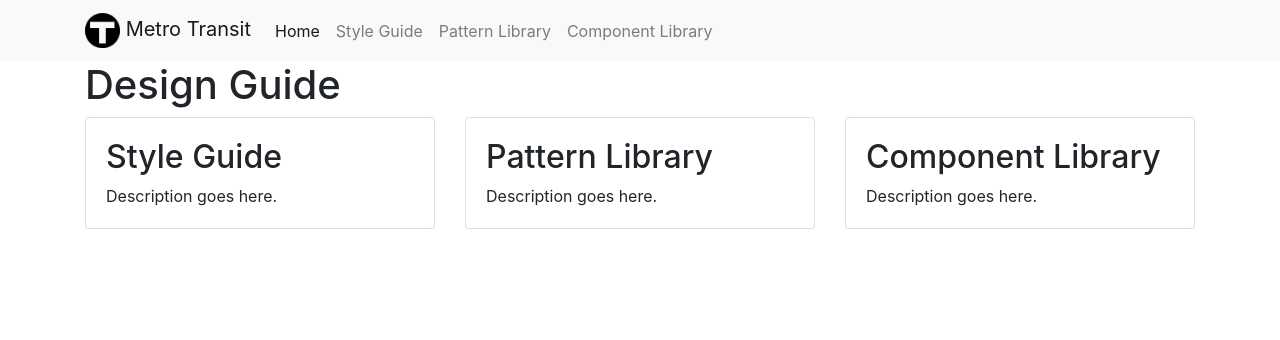
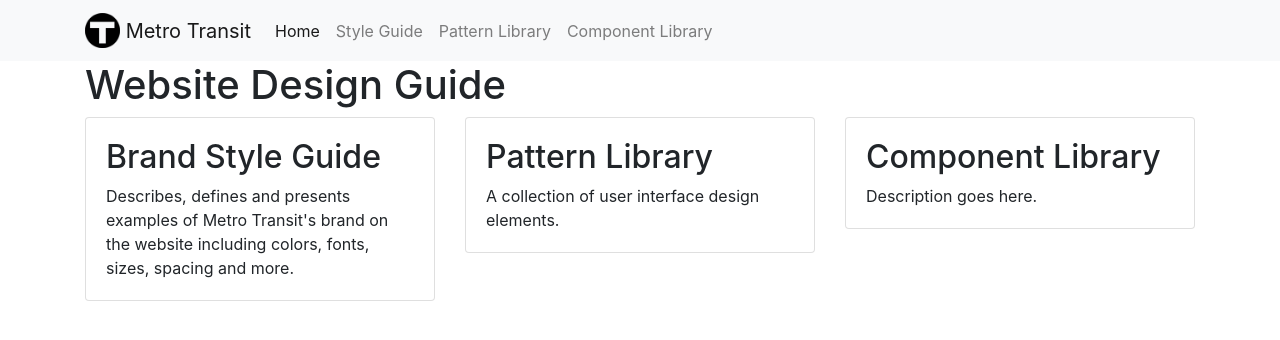
Before and after one commit to mtbotherd/design-guide, a website: page src/index.html in a window 1280 px wide. Drawn offline with Linux system fonts and the light colour scheme.

Commit message:
Latest updates

```diff
--- a/src/index.html
+++ b/src/index.html
@@ -17,7 +17,7 @@
     <nav class="navbar navbar-expand-lg navbar-light bg-light">
     <div class="container">
         <a class="navbar-brand" href="#">
-                <img src="../images/t_logo_black.png" width="35" height="35" class="d-inline-block aling-top" alt="Metro Transit T logo" /> Metro Transit
+                <img src="../images/t_logo_black.png" width="35" height="35" class="d-inline-block aling-top" alt="Metro Transit T logo" /> <span class="align-middle">Metro Transit</span>
                 <!-- <img src="./images/MetroTransit_RGB.png" class="img-fluid" style="width:50%;" alt="Metro Transit logo" /> -->
             </a>
         <button class="navbar-toggler" type="button" data-toggle="collapse" data-target="#navbarNav" aria-controls="navbarNav" aria-expanded="false" aria-label="Toggle navigation">
@@ -42,32 +42,29 @@
     </div>
 </nav>
 
+
     <!-- Main content -->
     <div class="container">
-        <h1>Design Guide</h1>
+        <h1>Website Design Guide</h1>
         <div class="row">
     <div class="col">
-        <div class="card">
+        <div class="card mb-3">
             <div class="card-body">
-                <h2>Style Guide</h2>
-                <p class="card-text">
-                    Description goes here.
-                </p>
+                <h2>Brand Style Guide</h2>
+                <p class="card-text">Describes, defines and presents examples of Metro Transit's brand on the website including colors, fonts, sizes, spacing and more.</p>
             </div>
         </div>
     </div>
     <div class="col">
-        <div class="card">
+        <div class="card mb-3">
             <div class="card-body">
                 <h2>Pattern Library</h2>
-                <p class="card-text">
-                    Description goes here.
-                </p>
+                <p class="card-text">A collection of user interface design elements.</p>
             </div>
         </div>
     </div>
     <div class="col">
-        <div class="card">
+        <div class="card mb-3">
             <div class="card-body">
                 <h2>Component Library</h2>
                 <p class="card-text">
@@ -77,6 +74,7 @@
         </div>
     </div>
 </div>
+
     </div>
 
     <script type="text/javascript" src="js/jquery.min.js"></script>
```
Also changed, not shown: src/partials/cards-index.html (renamed from src/partials/content.html, +6 -10 lines), src/partials/main-nav.html (+1 -1 lines), 1 other file.
